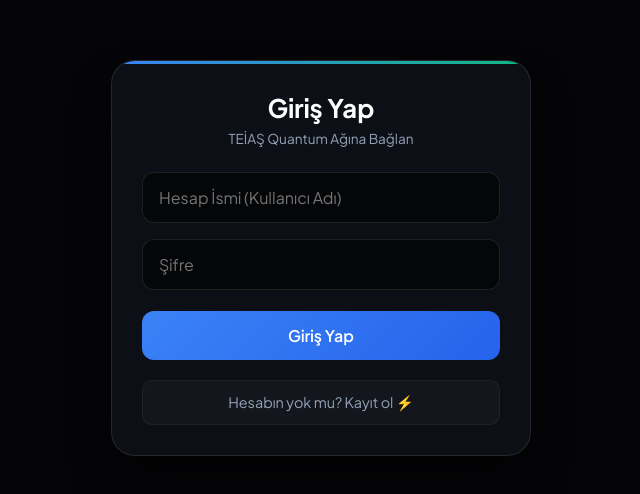
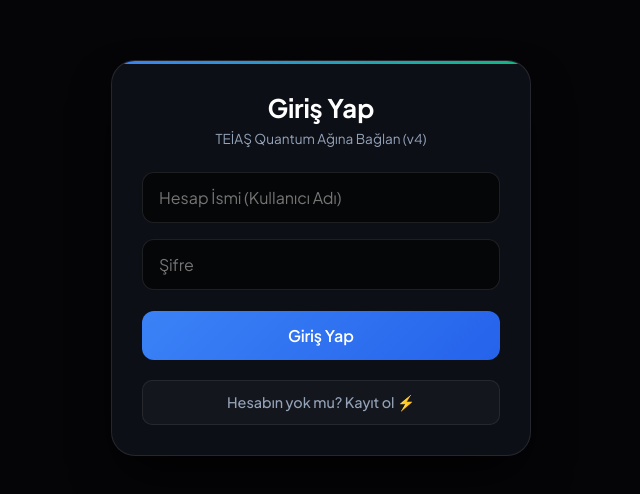
Before and after one commit to flexys1903/TEIAS-Forum, a plain HTML site: page public/index.html in a window 1280 px wide. Shown: the part 142-636 px from the top of the page, 319-959 px from the left. Drawn offline with nearby package versions, Linux system fonts and the light colour scheme.

Commit message:
Refactor authentication buttons and update text

```diff
--- a/public/index.html
+++ b/public/index.html
@@ -38,8 +38,9 @@
 
         .btn-primary { width: 100%; background: linear-gradient(135deg, #3b82f6, #2563eb); color: #fff; border: none; padding: 14px; border-radius: 12px; font-weight: 600; font-size: 1rem; cursor: pointer; margin-top: 5px; }
 
-        .auth-switch { text-align: center; margin-top: 20px; padding: 12px; color: var(--text-muted); font-size: 0.9rem; cursor: pointer; background: rgba(255,255,255,0.03); border-radius: 10px; border: 1px solid rgba(255,255,255,0.05); }
-        .auth-switch:active { background: rgba(59, 130, 246, 0.15); color: #fff; }
+        /* Kesin tıklanabilir Buton Switch */
+        .auth-switch-btn { width: 100%; background: rgba(255,255,255,0.03); border: 1px solid rgba(255,255,255,0.08); color: var(--text-muted); padding: 12px; border-radius: 10px; font-size: 0.9rem; font-weight: 500; cursor: pointer; margin-top: 20px; text-align: center; display: block; }
+        .auth-switch-btn:active { background: rgba(59, 130, 246, 0.2); color: #fff; border-color: var(--accent); }
 
         /* --- APP CORE --- */
         .app-wrapper { display: flex; width: 100vw; height: 100vh; opacity: 0; transition: opacity 0.4s ease; }
@@ -102,7 +103,7 @@
         <div class="auth-container" id="login-screen">
             <div class="auth-header">
                 <h1>Giriş Yap</h1>
-                <p>TEİAŞ Quantum Ağına Bağlan</p>
+                <p>TEİAŞ Quantum Ağına Bağlan (v4)</p>
             </div>
             <div class="input-group">
                 <input type="text" id="login-username" placeholder="Hesap İsmi (Kullanıcı Adı)" autocapitalize="none">
@@ -112,16 +113,16 @@
             </div>
             <button class="btn-primary" onclick="handleLogin()">Giriş Yap</button>
 
-            <div class="auth-switch" onclick="switchToSignup()" ontouchend="switchToSignup(); event.preventDefault();">
+            <button type="button" class="auth-switch-btn" onclick="switchToSignup()">
                 Hesabın yok mu? Kayıt ol ⚡
-            </div>
+            </button>
         </div>
 
         <!-- 2. KAYIT OL EKRANI -->
         <div class="auth-container" id="signup-screen" style="display: none;">
             <div class="auth-header">
                 <h1>Hesap Oluştur</h1>
-                <p>Yeni bir hesap ismi ve şifre belirle</p>
+                <p>Yeni bir hesap ismi ve şifre belirle (v4)</p>
             </div>
             <div class="input-group">
                 <input type="text" id="signup-username" placeholder="Hesap İsmi (Kullanıcı Adı)" autocapitalize="none">
@@ -131,9 +132,9 @@
             </div>
             <button class="btn-primary" onclick="handleSignup()">Kayıt Ol ve Başla</button>
 
-            <div class="auth-switch" onclick="switchToLogin()" ontouchend="switchToLogin(); event.preventDefault();">
+            <button type="button" class="auth-switch-btn" onclick="switchToLogin()">
                 Zaten hesabın var mı? Giriş yap ⚡
-            </div>
+            </button>
         </div>
     </div>
 
@@ -208,6 +209,7 @@
         }
 
         function switchToSignup() {
+            console.switchToSignup ? null : console.log("Switching to signup");
             document.getElementById('login-screen').style.display = 'none';
             document.getElementById('signup-screen').style.display = 'block';
         }
```
